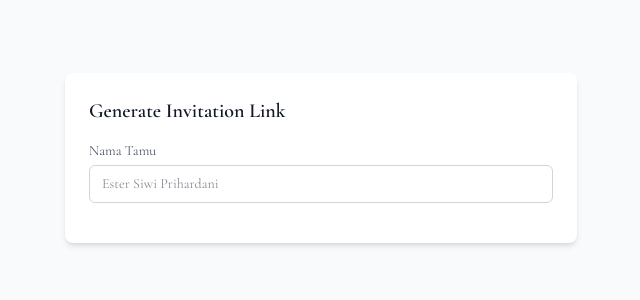
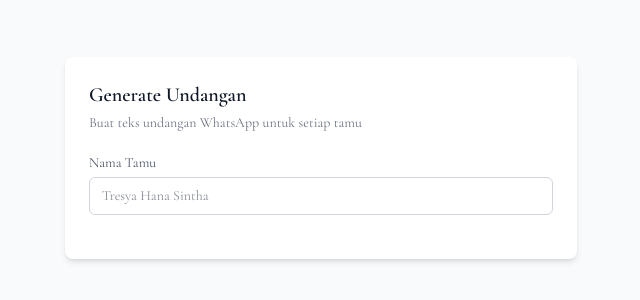
Before and after one commit to pranahonk/prana-ester-wedding, a Next.js app: page /generate in a window 1280 px wide. Shown: the part 242-542 px from the top of the page, without its empty margins (319-959 px from the left). Built offline with nearby package versions, Linux system fonts and the light colour scheme; no server answers.

Commit message:
fix: update pemberkatan time to 09:30, WhatsApp-style generate page, fix venue name

```diff
--- a/app/3d/components/Overlay.tsx
+++ b/app/3d/components/Overlay.tsx
@@ -190,7 +190,7 @@ function VerseSection() {
    EVENTS — with embedded maps
    ════════════════════════════════════════════════════ */
 function EventsSection() {
-  const c = useCountdown("May 30, 2026 10:00:00");
+  const c = useCountdown("May 30, 2026 09:30:00");
   return (
     <S id="events">
       <div className="max-w-sm sm:max-w-md w-full">
@@ -237,7 +237,7 @@ function EventsSection() {
         <A v={fadeRight} delay={0.15}>
           <div className="relative p-5 sm:p-6 bg-black/40 backdrop-blur-sm rounded-lg border border-gold/10">
             <p className="text-sm text-gold tracking-[0.25em] mb-1 font-sans font-bold">PEMBERKATAN NIKAH</p>
-            <p className="text-gold-light/70 text-base font-serif">10:00 WIB</p>
+            <p className="text-gold-light/70 text-base font-serif">09:30 WIB</p>
             <p className="text-gold-light/50 text-sm italic font-serif mt-1">GMS Kelapa Gading<br />Kelapa Gading, Jakarta Utara</p>
             <div className="mt-3 rounded-lg overflow-hidden border border-gold/10">
               <iframe
--- a/app/components/slides/EventSlide.tsx
+++ b/app/components/slides/EventSlide.tsx
@@ -7,7 +7,7 @@ import SlideReveal from "../SlideReveal";
 import Particles from "../Particles";
 import { useSlideContext } from "../SlideManager";
 
-const WEDDING_DATE = new Date("2026-05-30T10:00:00+07:00").getTime();
+const WEDDING_DATE = new Date("2026-05-30T09:30:00+07:00").getTime();
 
 function MapPinIcon() {
   return (
@@ -202,7 +202,7 @@ export default function EventSlide() {
               <path d="M13 30 L13 23 Q16 20 19 23 L19 30" stroke="currentColor" strokeWidth="1" opacity="0.4" />
             </svg>
             <h3 className="font-script text-2xl sm:text-3xl text-gold mb-2">Pemberkatan Nikah</h3>
-            <p className="font-display text-base sm:text-lg text-gold-light/70 tracking-wider mb-2">10:00 WIB</p>
+            <p className="font-display text-base sm:text-lg text-gold-light/70 tracking-wider mb-2">09:30 WIB</p>
             <p className="font-display text-sm sm:text-base text-gold-light font-medium">GMS Kelapa Gading</p>
             <p className="text-gold-light/35 font-sans text-[10px] sm:text-xs tracking-wider mt-1">Kelapa Gading, Jakarta Utara</p>
             <a
--- a/app/generate/page.tsx
+++ b/app/generate/page.tsx
@@ -11,42 +11,72 @@ function titleCase(str: string) {
     .join(" ");
 }
 
+function buildMessage(name: string): string {
+  const encodedName = name.replace(/ /g, "+");
+  const url = `https://www.pranaester.com/?to=${encodedName}`;
+
+  return `Kepada Yth.
+Bapak/Ibu/Saudara/i
+${name}
+di tempat
+
+Tanpa mengurangi rasa hormat, perkenankan kami mengundang Bapak/Ibu/Saudara/i untuk hadir di acara pernikahan kami:
+
+🤵🏻 : Prana Apsara Wijaya
+dengan
+👰🏼‍♀️ : Ester Siwi Prihardani
+
+yang akan dilaksanakan pada :
+🗓️ Sabtu, 30 Mei 2026
+📍 Roemah Kopi Sandjaja
+    Kelapa Gading, Jakarta Utara
+
+${url}
+
+Merupakan suatu kebahagiaan bagi kami apabila Bapak/Ibu/Saudara/i berkenan hadir dan memberikan doa restu kepada kami.
+
+Kami yang berbahagia,
+Prana & Ester`;
+}
+
 export default function GeneratePage() {
   const [input, setInput] = useState("");
   const [copied, setCopied] = useState(false);
 
   const name = titleCase(input);
-  const origin = typeof window !== "undefined" ? window.location.origin : "";
-  const url = name ? `${origin}/?to=${name.replace(/ /g, "+")}` : "";
+  const message = name ? buildMessage(name) : "";
 
   const copy = () => {
-    navigator.clipboard.writeText(url);
+    navigator.clipboard.writeText(message);
     setCopied(true);
     setTimeout(() => setCopied(false), 1500);
   };
 
   return (
-    <div className="min-h-screen flex items-center justify-center bg-gray-50 px-4">
+    <div className="min-h-screen flex items-center justify-center bg-gray-50 px-4 py-10">
       <div className="w-full max-w-lg bg-white rounded-lg shadow-md p-6">
-        <h1 className="text-xl font-semibold text-gray-900 mb-4">Generate Invitation Link</h1>
+        <h1 className="text-xl font-semibold text-gray-900 mb-1">Generate Undangan</h1>
+        <p className="text-sm text-gray-500 mb-5">Buat teks undangan WhatsApp untuk setiap tamu</p>
 
         <label className="block text-sm text-gray-600 mb-1">Nama Tamu</label>
         <input
           type="text"
           value={input}
           onChange={(e) => setInput(e.target.value)}
-          placeholder="Ester Siwi Prihardani"
-          className="w-full border border-gray-300 rounded-md px-3 py-2 text-gray-900 text-sm focus:outline-none focus:ring-2 focus:ring-blue-500 mb-4"
+          placeholder="Tresya Hana Sintha"
+          className="w-full border border-gray-300 rounded-md px-3 py-2 text-gray-900 text-sm focus:outline-none focus:ring-2 focus:ring-blue-500 mb-5"
         />
 
-        {url && (
-          <div className="bg-gray-50 border border-gray-200 rounded-md p-3 flex items-center gap-2">
-            <code className="flex-1 text-sm text-blue-700 break-all">{url}</code>
+        {message && (
+          <div className="space-y-3">
+            <div className="bg-[#e9fbe9] border border-green-200 rounded-xl p-4">
+              <pre className="text-sm text-gray-800 whitespace-pre-wrap font-sans leading-relaxed">{message}</pre>
+            </div>
             <button
               onClick={copy}
-              className="shrink-0 px-3 py-1.5 bg-blue-600 text-white text-xs rounded-md hover:bg-blue-700 transition-colors"
+              className="w-full py-2.5 bg-green-600 text-white text-sm font-medium rounded-md hover:bg-green-700 transition-colors"
             >
-              {copied ? "Copied!" : "Copy"}
+              {copied ? "✓ Tersalin!" : "Salin Pesan"}
             </button>
           </div>
         )}
```
